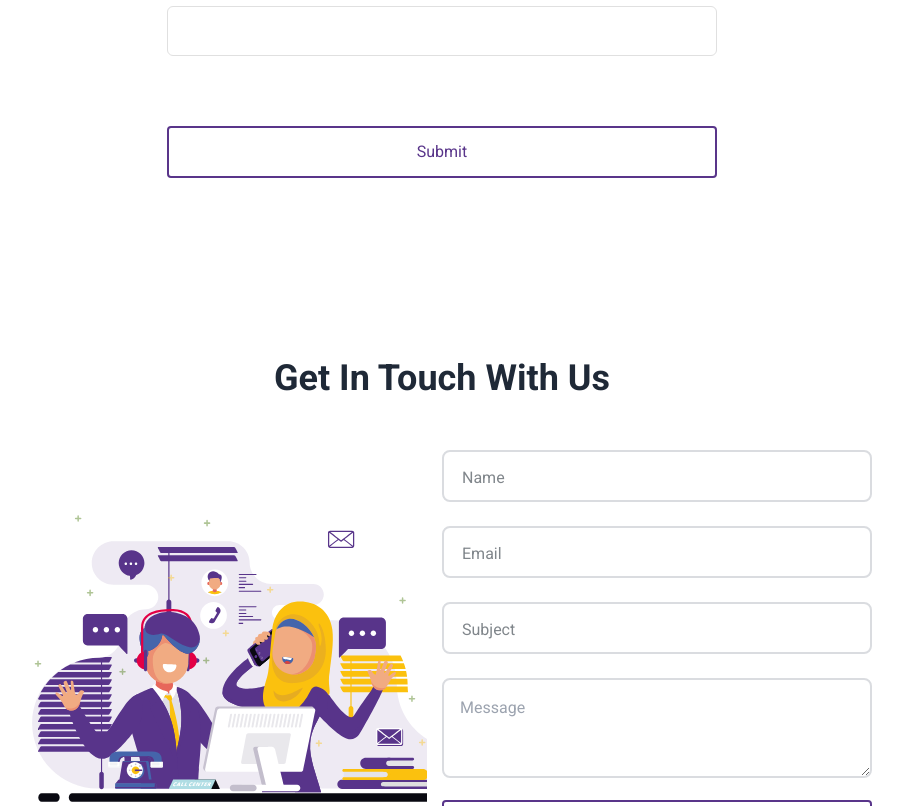
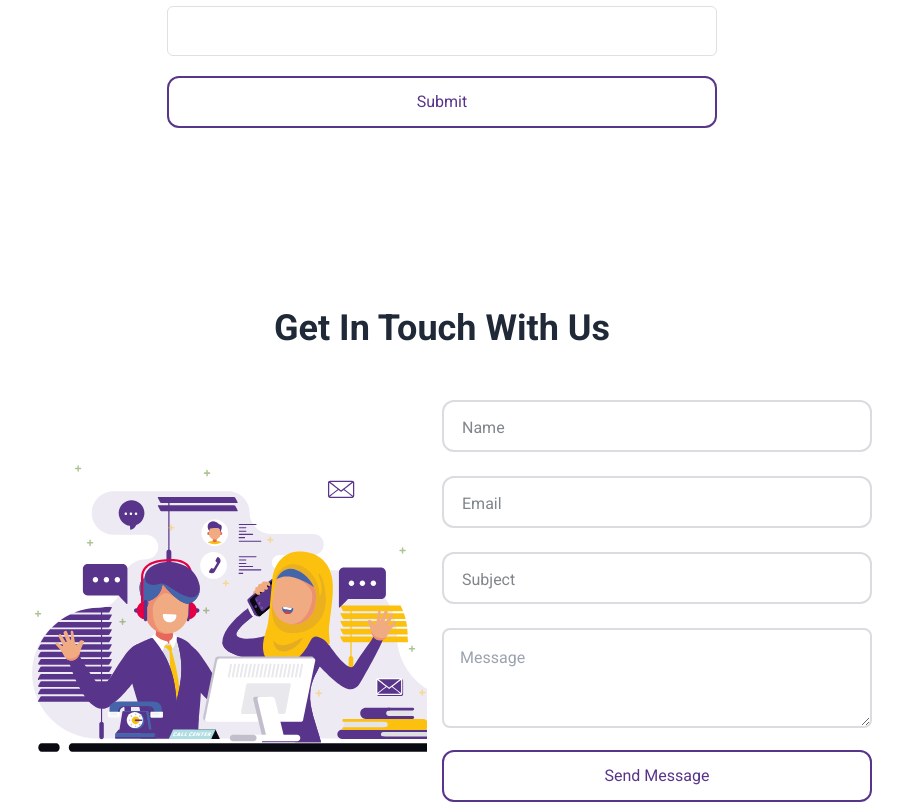
Before and after one commit to MusfiqDehan/nsusn-forms, a React (Vite) app in the folder frontend/: page / in a window 1280 px wide. Shown: the part 2460-3266 px from the top of the page, without its empty margins (198-1101 px from the left). Built offline with nearby package versions, Linux system fonts and the light colour scheme.

Commit message:
Fixed dark theme compatibility

```diff
--- a/frontend/src/index.css
+++ b/frontend/src/index.css
@@ -78,23 +78,22 @@ h1 {
   height: 100%;
   font-size: var(--normal-font-size);
   border: 2px solid var(--border-color);
-  border-radius: 0.5rem;
+  border-radius: 0.75rem;
   outline: none;
   padding: 1rem;
-  background: none;
-  z-index: 1;
+  background: inherit;
 }
 
 .form__textarea {
   width: 100%;
-  height: 100%;
   font-size: var(--normal-font-size);
   border: 2px solid var(--border-color);
   border-radius: 0.5rem;
   outline: none;
   padding: 1rem;
-  background: none;
-  margin-bottom: 1.5rem;
+  background: inherit;
+  margin-bottom: 3rem;
+  overflow: hidden;
 }
 
 .form__label {
@@ -107,6 +106,11 @@ h1 {
   font-size: var(--normal-font-size);
   transition: 0.3s;
 }
+
+[data-theme="dark"] .form__label {
+  background-color: #1d232a;
+}
+
 .form__button {
   display: block;
   margin-left: auto;
@@ -115,11 +119,16 @@ h1 {
   border: 2px solid var(--first-color);
   color: var(--first-color);
   font-size: var(--normal-font-size);
-  border-radius: 0.25rem;
+  border-radius: 0.75rem;
   cursor: pointer;
   transition: 0.3s;
+  margin-top: 20px;
+  width: 100%;
+  z-index: 1;
+}
+
+#contact-us .form__button {
   margin-top: 70px;
-  width: 100%;
 }
 
 .form__button:hover {
@@ -129,8 +138,7 @@ h1 {
 }
 
 /*Input focus move up label*/
-.form__input:focus + .form__label,
-.form__textarea:focus + .form__label {
+.form__input:focus + .form__label {
   top: -0.5rem;
   left: 0.8rem;
   color: var(--first-color);
@@ -140,9 +148,7 @@ h1 {
 }
 
 /*Input focus sticky top label*/
-.form__input:not(:placeholder-shown).form__input:not(:focus) + .form__label,
-.form__textarea:not(:placeholder-shown).form__textarea:not(:focus)
-  + .form__label {
+.form__input:not(:placeholder-shown):not(:focus) + .form__label {
   top: -0.5rem;
   left: 0.8rem;
   z-index: 10;
```
